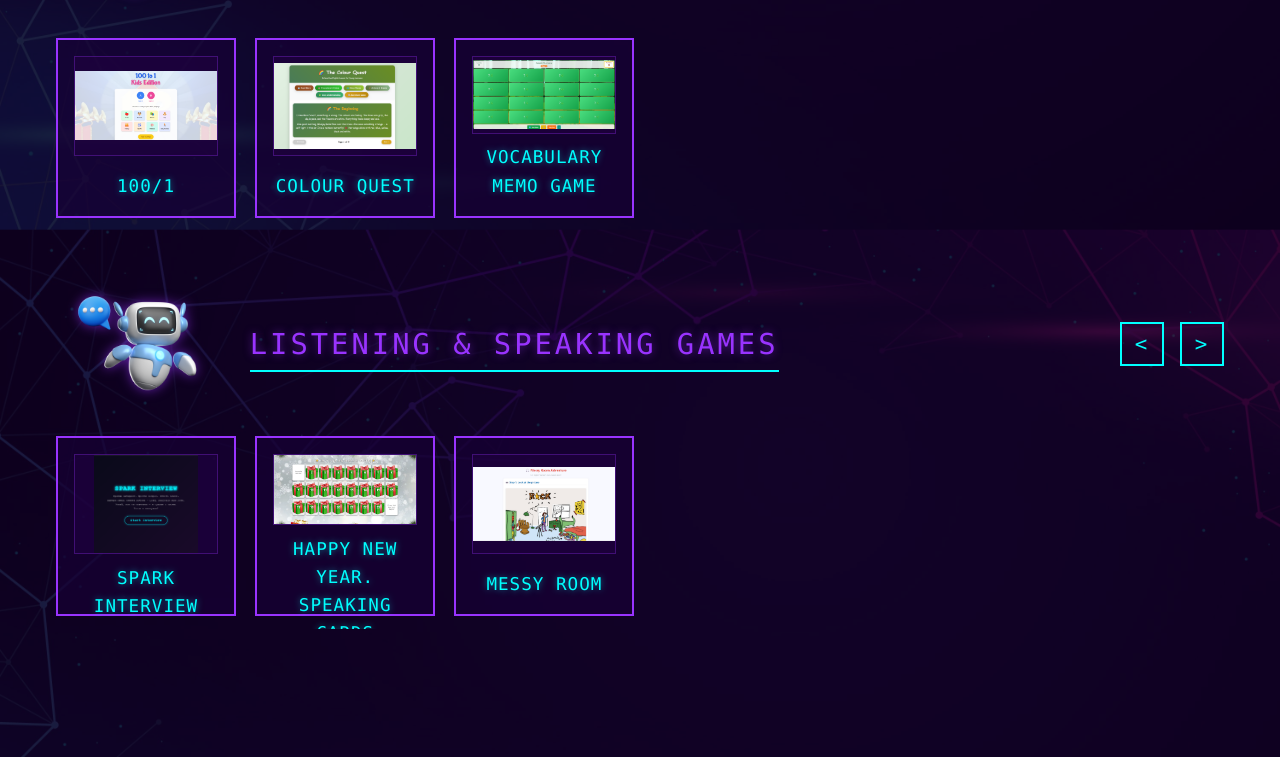
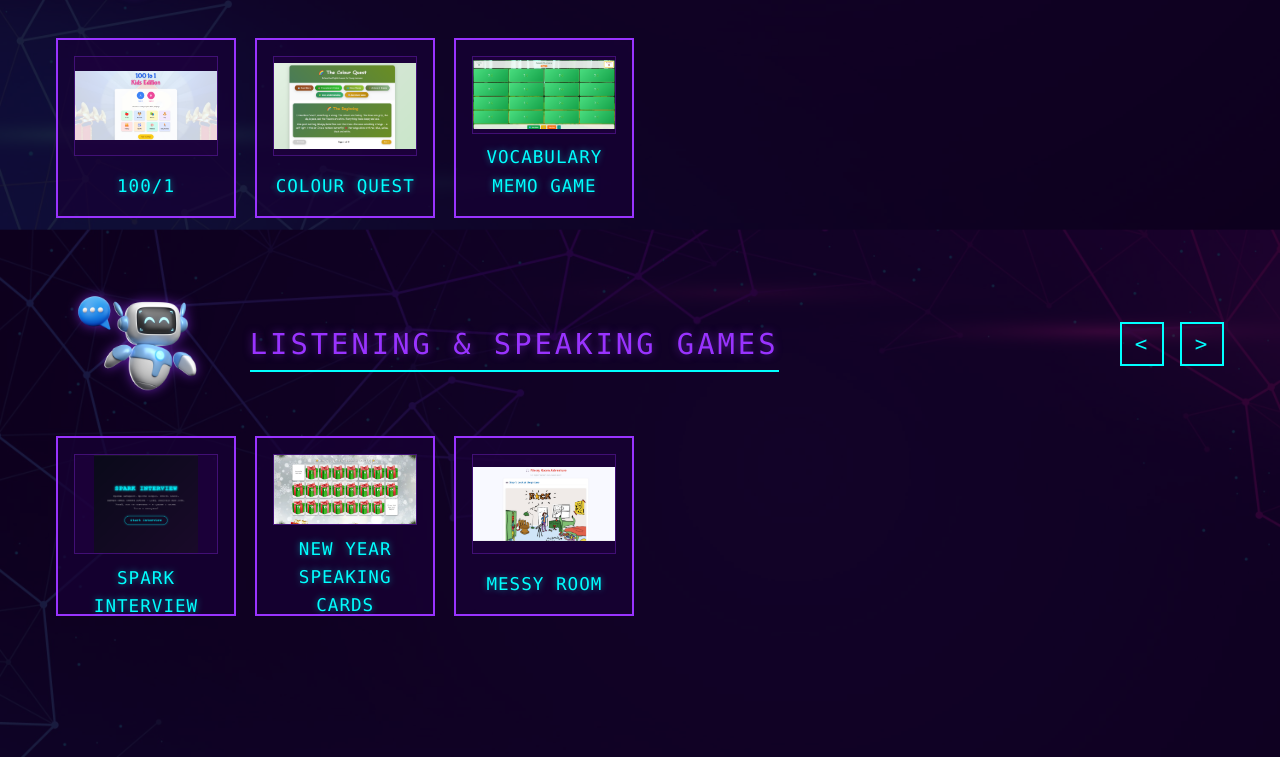
Before and after one commit to Lenochkacrim22/game-portal, a plain HTML site: page index.html in a window 1280 px wide. Shown: the part 1477-2234 px from the top of the page. Drawn offline with Linux system fonts and the light colour scheme.

Commit message:
Update index.html

```diff
--- a/index.html
+++ b/index.html
@@ -362,7 +362,7 @@
         image: "11",
         games: [
           { title: "Spark interview", preview: "image_8", tags: ["speaking", "A1 teens test"], url: "interview.html" },
-		  { title: "Happy new year. Speaking cards", preview: "image_11", tags: ["speaking", "New year"], url: "Happy new year. Speaking cards.html" },
+		  { title: "New Year speaking cards", preview: "image_11", tags: ["speaking", "New year"], url: "Happy new year. Speaking cards.html" },
           { title: "Messy room", preview: "image_10", tags: ["teens", "listening"], url: "Messy room.html" }
         ]
       }
```
